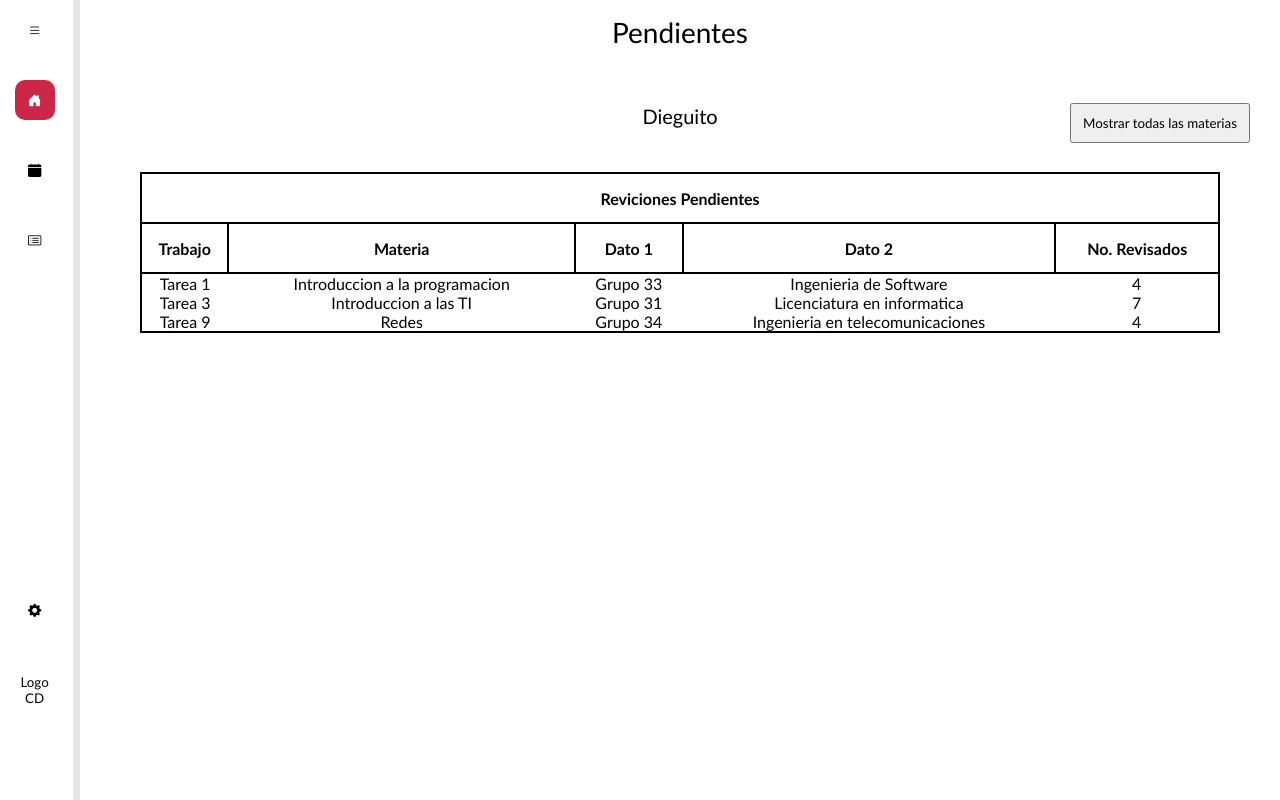
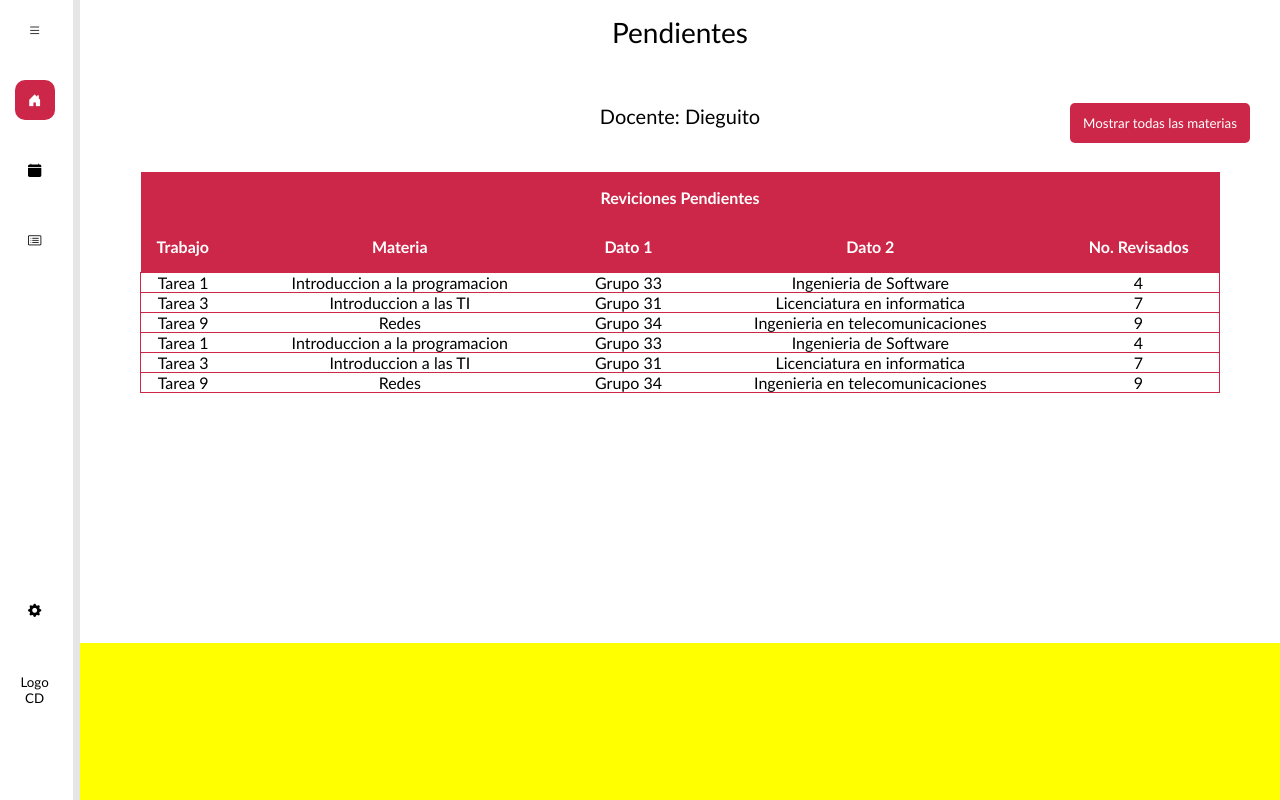
Before and after one commit to OlafGG/FrontServicioSocial, a React (Create React App) app: page / in a window 1280 px wide. Built offline with nearby package versions, Linux system fonts and the light colour scheme.

Commit message:
Adding table css, create first steps to made cards

```diff
--- a/src/components/pure/tabla.revisiones.jsx
+++ b/src/components/pure/tabla.revisiones.jsx
@@ -1,4 +1,6 @@
 import React from 'react';
+import '../../css/table.reviciones.css'
+
 
 const TablaRevisiones = () => {
 
@@ -22,13 +24,34 @@ const TablaRevisiones = () => {
             materia: 'Redes',
             dato1: 'Grupo 34',
             dato2: 'Ingenieria en telecomunicaciones',
+            numero_revicion: 9
+        },
+        {
+            trabajo: 'Tarea 1',
+            materia: 'Introduccion a la programacion',
+            dato1: 'Grupo 33',
+            dato2: 'Ingenieria de Software',
             numero_revicion: 4
+        },
+        {
+            trabajo: 'Tarea 3',
+            materia: 'Introduccion a las TI',
+            dato1: 'Grupo 31',
+            dato2: 'Licenciatura en informatica',
+            numero_revicion: 7
+        },
+        {
+            trabajo: 'Tarea 9',
+            materia: 'Redes',
+            dato1: 'Grupo 34',
+            dato2: 'Ingenieria en telecomunicaciones',
+            numero_revicion: 9
         }
     ]
 
     return (
-        <div>
-            <table>
+        <div id='table-div-principal'>
+            <table id='table-revisions-principal'>
                 <tr>
                     <th id='title-table-revision' colSpan={5}>
                         Reviciones Pendientes
@@ -45,10 +68,10 @@ const TablaRevisiones = () => {
                 {
                     actividades.map((element) =>
                     <tr>
-                        <td>{element.trabajo}</td>
-                        <td>{element.materia}</td>                            <td>{element.dato1}</td>
-                        <td>{element.dato2}</td>
-                        <td>{element.numero_revicion}</td>
+                        <td className='data-td-show border-left-table'>{element.trabajo}</td>
+                        <td className='data-td-show'>{element.materia}</td>                            <td className='data-td-show'>{element.dato1}</td>
+                        <td className='data-td-show'>{element.dato2}</td>
+                        <td className='data-td-show border-right-table'>{element.numero_revicion}</td>
                     </tr>
                     )
                 }
--- a/src/css/table.reviciones.css
+++ b/src/css/table.reviciones.css
@@ -0,0 +1,30 @@
+#table-div-principal{
+    text-align: center;
+    box-sizing: border-box;
+}
+
+#table-revisions-principal{
+    border-collapse: collapse;
+    border-radius: 15px;
+    border: none;
+}
+
+#title-table-revision, .title-table-th{
+    background-color: rgb(204, 39, 72);
+    color: white;
+    border: none;
+}
+
+.data-td-show{
+    border-top: 1px solid rgb(204, 39, 72);
+    border-bottom: 1px solid rgb(204, 39, 72);
+    color: black;
+}
+
+.border-left-table{
+    border-left: 1px solid rgb(204, 39, 72);
+}
+
+.border-right-table{
+    border-right:1px solid rgb(204, 39, 72);
+}
--- a/src/css/table.revisions.show.css
+++ b/src/css/table.revisions.show.css
@@ -7,10 +7,11 @@
     align-items: center;
 }
 
-#title-name{
+#title-name {
     margin-top: 10px;
     font-size: 20px;
 }
+
 
 #button-show-materies{
     width: 180px;
@@ -18,6 +19,10 @@
     position: relative;
     float: right;
     margin-top: -25px;
+    background-color: rgb(204, 39, 72);
+    border-radius: 5px;
+    border: none;
+    color: white;
 }
 
 #title-revision-show{
@@ -43,4 +48,5 @@
 #cards-class-reviciones-filter{
     width: 100%;
     height: 20%;
+    background-color: yellow;
 }
--- a/src/pages/class/table.revisions.show.jsx
+++ b/src/pages/class/table.revisions.show.jsx
@@ -10,7 +10,7 @@ const TableRevisionsShow = () => {
                 <label>Pendientes</label>
             </div>
             <div id='div-profe-button-show'>
-                <p id='title-name'>Dieguito </p>
+                <p id='title-name'>Docente: Dieguito </p>
                 <button id='button-show-materies'>Mostrar todas las materias</button>
             </div>
             <div id='div-table-revision'>
```
Also changed, not shown: src/components/pure/card.class.show.revisions.jsx (added, +11 -0 lines).
